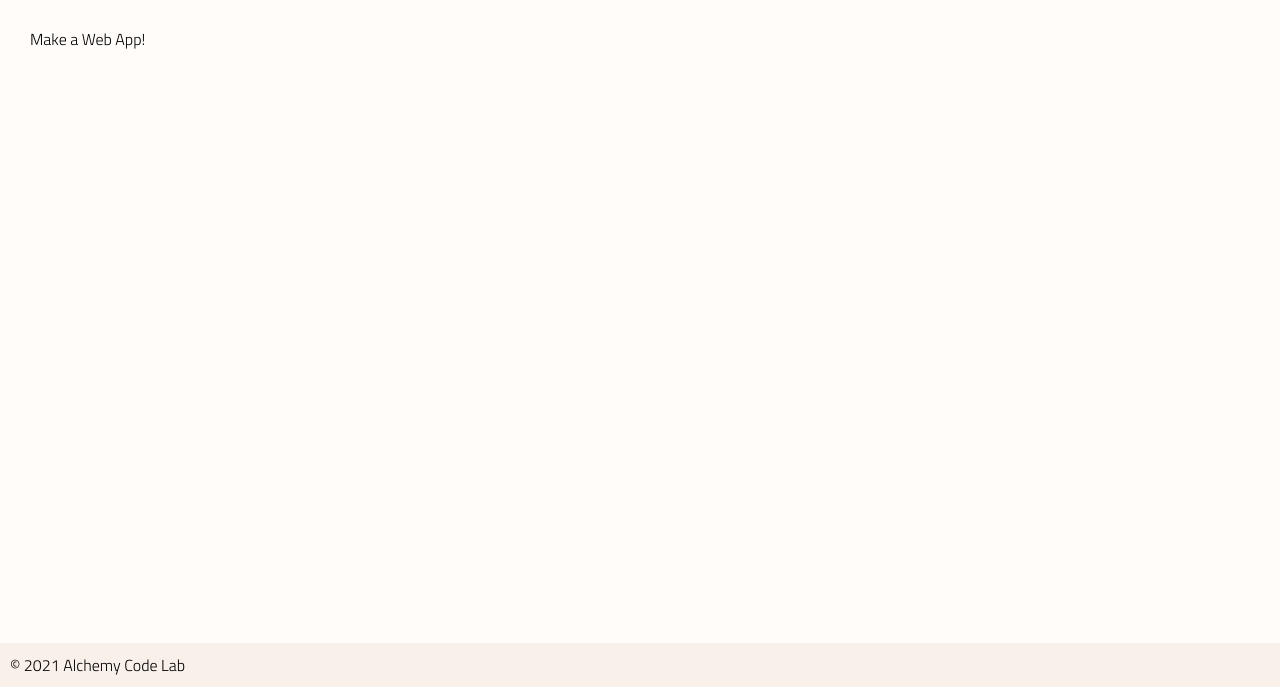
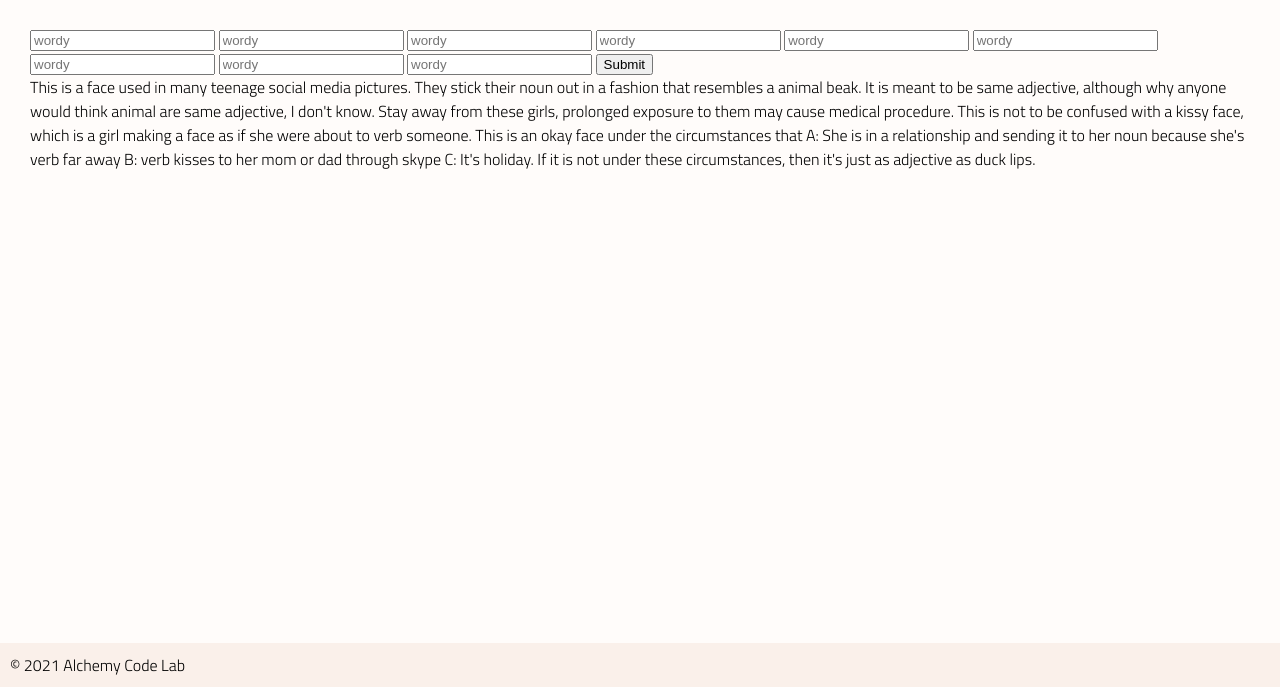
Before and after one commit to CadillacJack42/LAB-MAD-LIPS1, a plain HTML site: page index.html in a window 1280 px wide. Shown: the part 113-800 px from the top of the page. Drawn offline with Linux system fonts and the light colour scheme.

Commit message:
First iteration of pomedora

```diff
--- a/app.js
+++ b/app.js
@@ -1,6 +1,23 @@
 // import functions
 
+const input1 = document.getElementById('input-1');
+const input2 = document.getElementById('input-2');
+const input3 = document.getElementById('input-3');
+const input4 = document.getElementById('input-4');
+const input5 = document.getElementById('input-5');
+const input6 = document.getElementById('input-6');
+const input7 = document.getElementById('input-7');
+const input8 = document.getElementById('input-8');
+const input9 = document.getElementById('input-9');
+const button = document.getElementById('submit-button');
+const paragraph = document.getElementsByClassName('mad-lib');
+
+
 // reference needed DOM elements
+
+button.addEventListener('click', () => {
+
+});
 
 
 // set event listeners
--- a/index.html
+++ b/index.html
@@ -19,7 +19,26 @@
 
     <main>
 
-        Make a Web App!
+        <input id="input-1" type="text" placeholder="wordy">
+        <input id="input-2" type="text" placeholder="wordy">
+        <input id="input-3" type="text" placeholder="wordy">
+        <input id="input-4" type="text" placeholder="wordy">
+        <input id="input-5" type="text" placeholder="wordy">
+        <input id="input-6" type="text" placeholder="wordy">
+        <input id="input-7" type="text" placeholder="wordy">
+        <input id="input-8" type="text" placeholder="wordy">
+        <input id="input-9" type="text" placeholder="wordy">
+        <button id='submit-button'>Submit</button>
+
+        <p class="mad-lib">
+            This is a face used in many teenage social media pictures. They stick their <span>noun</span> out in a fashion that resembles a <span>animal beak</span>.
+            It is meant to be same <span>adjective</span>, although why anyone would think animal are same adjective, I don't know. Stay away from these girls,
+            prolonged exposure to them may cause medical procedure. This is not to be confused with a kissy face, which is a girl making a face as
+            if she were about to verb someone. This is an okay face under the circumstances that A: She is in a relationship and sending it to her
+            noun because she's verb far away B: verb kisses to her
+            mom or dad through skype C: It's holiday. If it is not under these circumstances,
+            then it's just as adjective as duck lips.
+        </p>
 
     </main>
 
```
